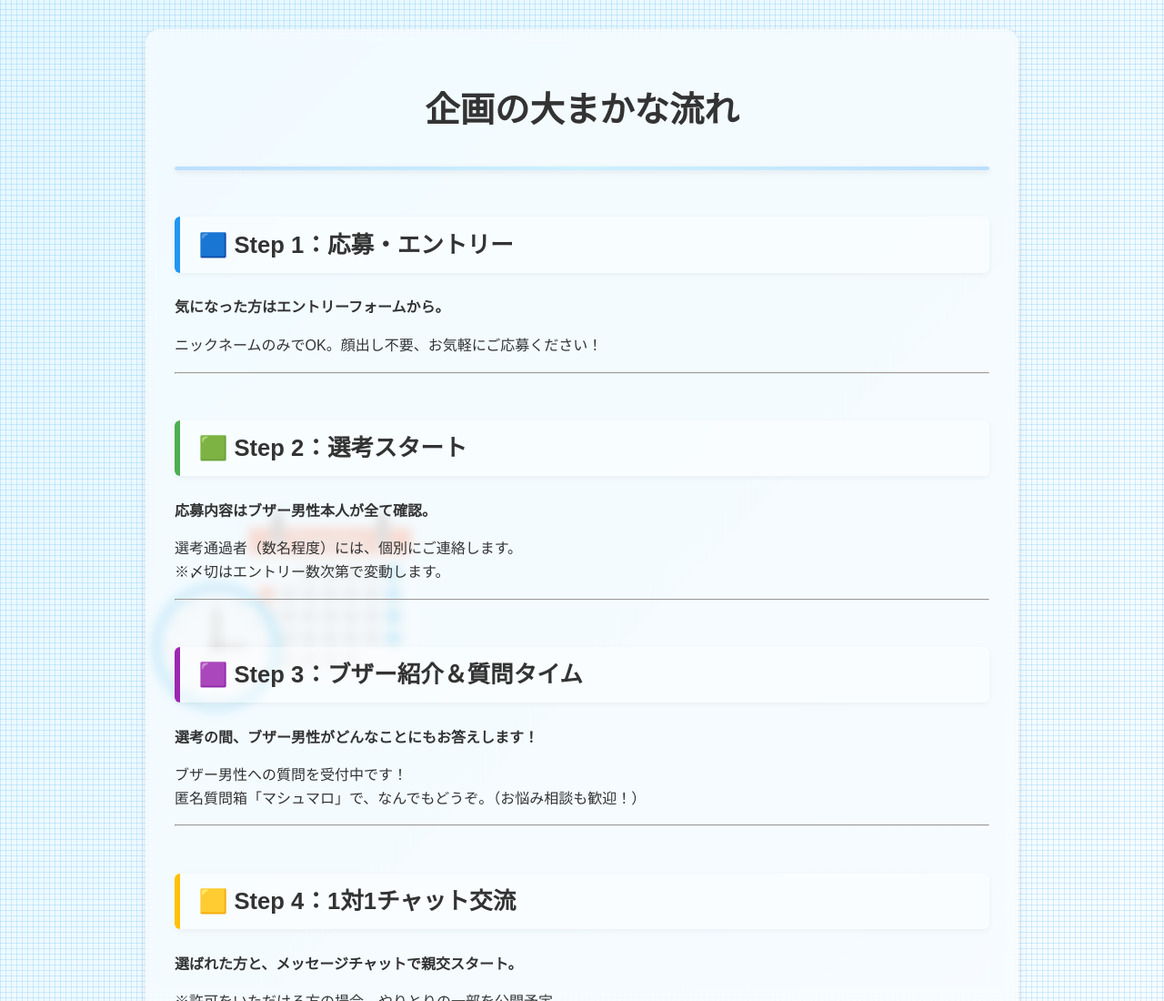
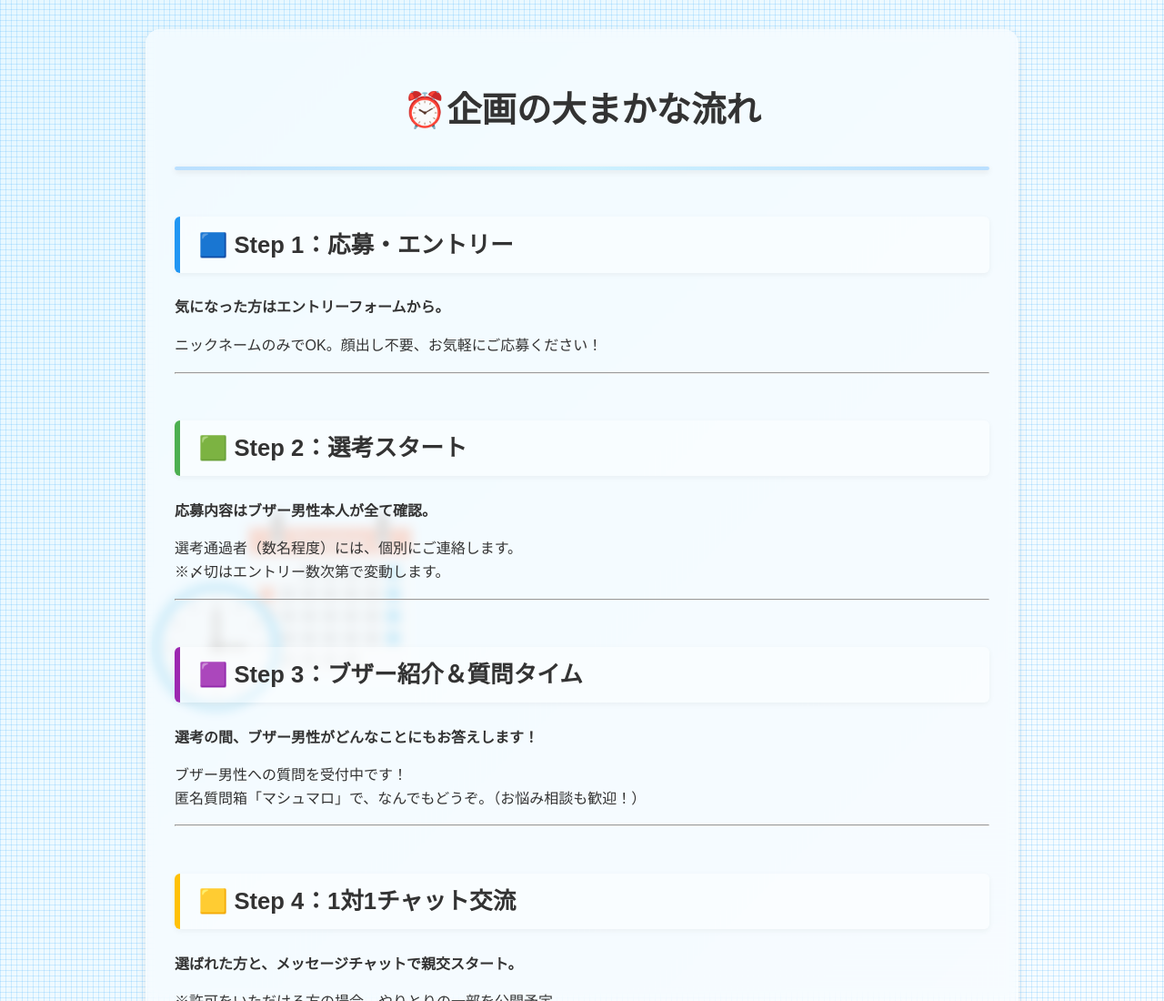
Before and after one commit to tanpen-rendezvous/test, a plain HTML site: page flow.html in a window 1280 px wide. Shown: the top 1100 px of the page at 91% size. Drawn offline with Linux system fonts and the light colour scheme.

Commit message:
Update flow.html

```diff
--- a/flow.html
+++ b/flow.html
@@ -10,7 +10,7 @@
 <p><img src="time.png" alt="背景画像" class="bg-image" /></p>
   <main class="main-content">
     <div class="content">
-<h1> 企画の大まかな流れ </h1>
+<h1> ⏰企画の大まかな流れ </h1>
       <div class="line-blue"></div>
 <h2 class="align-left blue">🟦 Step 1：応募・エントリー</h1>
 <p><strong>気になった方はエントリーフォームから。</strong></p>
```
